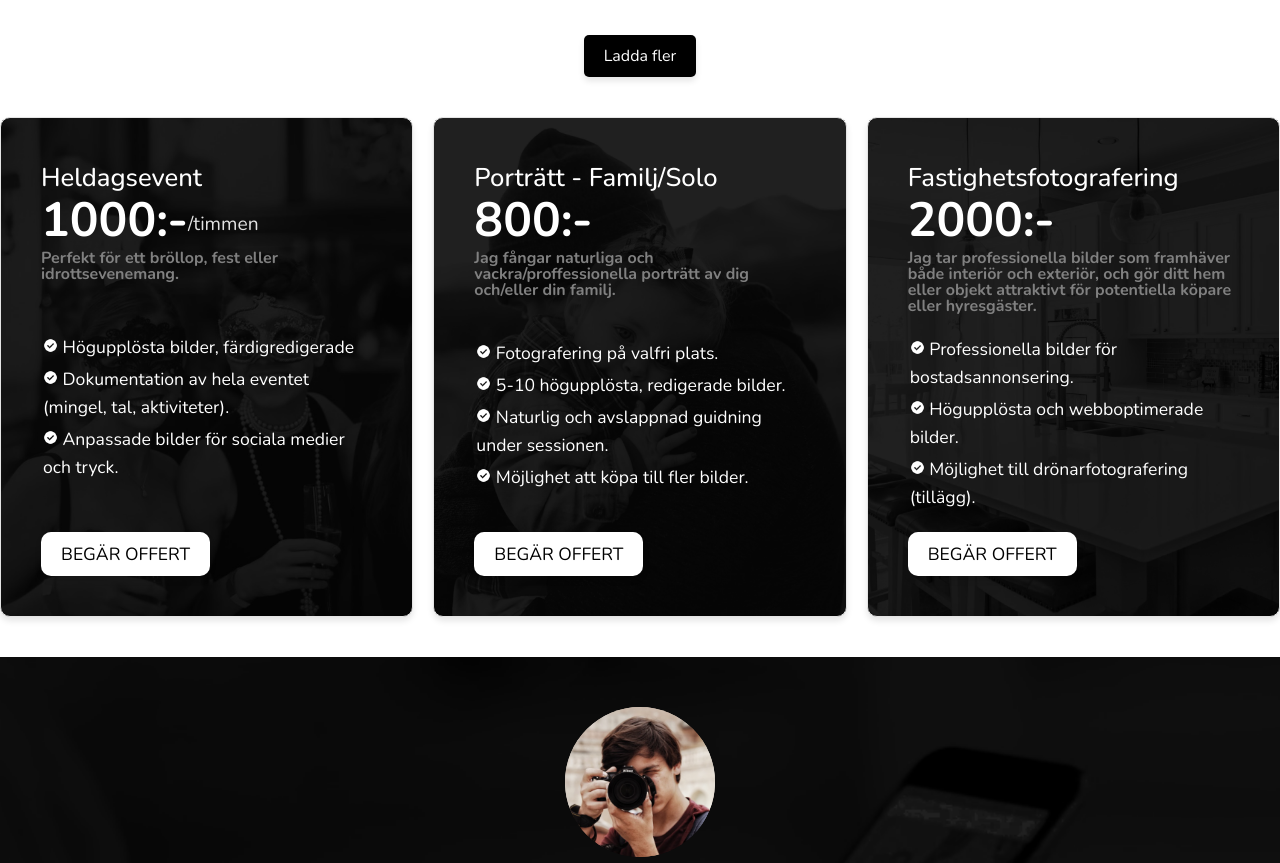
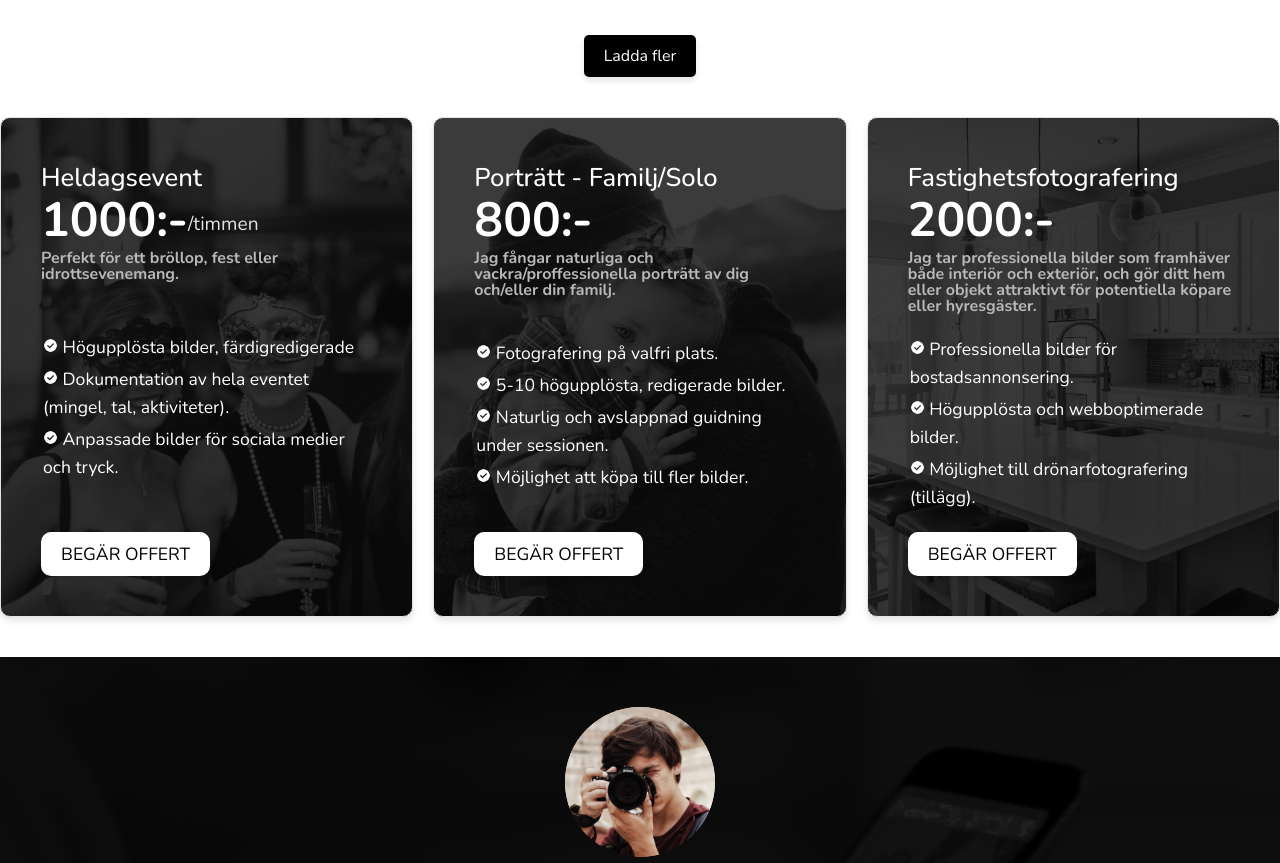
Before and after one commit to xsvedisx/erik, a plain HTML site: page index.html in a window 1280 px wide. Shown: the part 1500-2363 px from the top of the page. Drawn offline with nearby package versions, Linux system fonts and the light colour scheme.

Commit message:
fixed bg lighting

```diff
--- a/style.css
+++ b/style.css
@@ -225,36 +225,36 @@ main {
 }
 
 .card1 {
-  background-image: url("images/partybg.png");
+  background-image: url("images/party.png");
   background-position: center;
   background-size: cover;
   background-repeat: none;
 }
 
 .card1:hover {
-  background-image: url("images/partybg-highlight.png");
+  background-image: url("images/party-highlight.png");
 }
 
 .card2 {
-  background-image: url("images/family.png");
+  background-image: url("images/family2.png");
   background-position: center;
   background-size: cover;
   background-repeat: none;
 }
 
 .card2:hover {
-  background-image: url("images/family-highlight.png");
+  background-image: url("images/family-highlight2.png");
 }
 
 .card3 {
-  background-image: url("images/kitchen.png");
+  background-image: url("images/kitchen3.png");
   background-position: center;
   background-size: cover;
   background-repeat: none;
 }
 
 .card3:hover {
-  background-image: url("images/kitchen-highlight.png");
+  background-image: url("images/kitchen-highlight3.png");
 }
 
 .card h1 {
@@ -273,7 +273,7 @@ main {
 }
 
 .card h4 {
-  color: gray;
+  color: rgb(184, 184, 184);
   font-size: 1rem;
   line-height: 1rem;
 }
```
Also changed, not shown: images/family-highlight2.png (added), images/family2.png (added), images/kitchen-highlight2.png (added), images/kitchen-highlight3.png (added), images/kitchen2.png (added), images/kitchen3.png (added), images/party-highlight.png (added), images/party.png (added).
